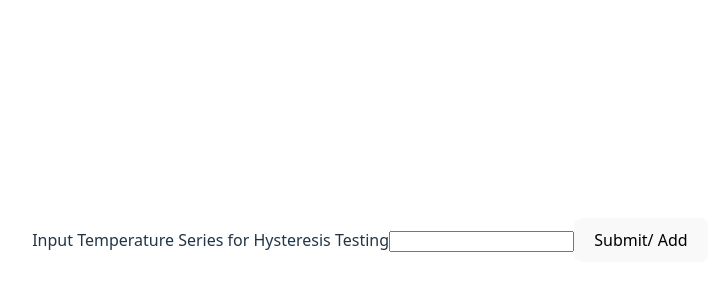
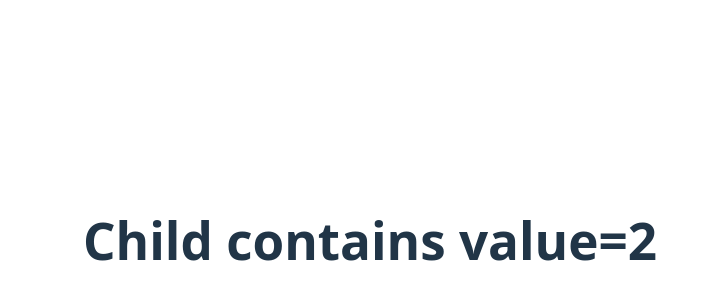
Before and after one commit to evalece/AI-Aquarium, a React (Vite) app in the folder react_temp_duck/: page / in a window 1280 px wide. Shown: the part 160-460 px from the top of the page, without its empty margins (270-988 px from the left). Built offline with nearby package versions, Linux system fonts and the light colour scheme.

Commit message:
(Topic: Passing values/ props) parent -> child

```diff
--- a/react_temp_duck/src/App.jsx
+++ b/react_temp_duck/src/App.jsx
@@ -9,37 +9,19 @@ onChange={(e) => setText(e.target.value)} → update state
 */
 function App() {
 
-  // user input for temperature list for hysteresis testing
-  const temperaturesRef = useRef([]);
-  const [currentInput, SetCurrentInput]=useState("");
+  function Parent() {
+    return (<Children value={2} />);
 
-  function handleAdd(e){
-      e.preventDefault(); // stop form submit from reloading the page
-      const v = parseFloat(currentInput);
-      if (Number.isNaN(v)) return; // ignore invalid input
-      temperaturesRef.current.push(v);
-      setCurrentInput("");
   }
-  function TestTemp(){ // capture latest DOM input before user presses submit
-    return (
-      <div>
-      <form onSubmit={handleAdd}>
-        <label> Input Temperature Series for Hysteresis Testing
-          <input type ="text"
-          value={currentInput}
-          onChange={(e) => SetCurrentInput(e.target.value)
-          }
-          />
-            </label>
-        <button type='submit'>
-          Submit/ Add
-        </button>
+  function Children({value}){
+    return <h1>Child contains value={value}</h1>;
 
-      </form>
-      </div>
-    );
   }
- return <TestTemp />;
+
+
+
+
+ return (< Parent/>);
 
 }
 
```
